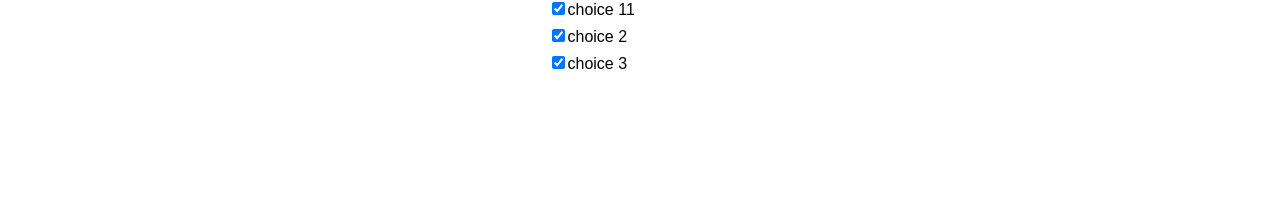
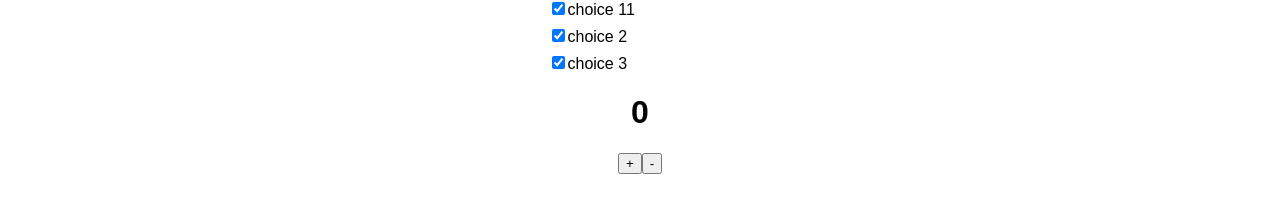
Before and after one commit to drazewski/redux-course, a React (Create React App) app: page / in a window 1280 px wide. Shown: the part 229-442 px from the top of the page. Built offline with nearby package versions, Linux system fonts and the light colour scheme.

Commit message:
click counter

```diff
--- a/src/App.js
+++ b/src/App.js
@@ -4,27 +4,25 @@ import { connect } from "react-redux";
 import './App.css';
 import TodoForm from './components/TodoForm';
 import TodoList from './components/TodoList';
+import Counter from './components/Counter';
 //import { bindActionCreators } from 'redux'
 import {updateCurrent} from "./reducers/todo.js";
 //import Users from './components/Users';
+import store from './store';
 
 class App extends Component {
   constructor() {
     super();
-    //this.state = { text: 'Not clicked!' };
   }
 
-  // onButtonClick() {
-  //   this.setState({ text: 'Clicked!' });
-  // }
+
   render() {
+
     return (
       <div className="App">
         <header className="App-header">
           <img src={logo} className="App-logo" alt="logo" />
           <h1 className="App-title">Welcome to React</h1>
-       {// <p onClick={this.onButtonClick.bind(this)}>{this.state.text}</p>
-       }
         </header>
         <div className="wrapper">
           <div className="todo-points">
@@ -33,7 +31,13 @@ class App extends Component {
               <TodoList todosListProps={this.props.todo.todos}/>
             </form>
           </div>
-          <div id="info" className={console.log(this.props)}></div>
+          <div id="info" >
+          <Counter
+          value={store.getState().counter.clickCounter}
+          onIncrement={() => store.dispatch({type: 'INCREMENT'})}
+          onDecrement={() => store.dispatch({type: 'DECREMENT'})}
+          />
+          </div>
         </div>
       </div>
     );
--- /dev/null
+++ b/src/actions/counterAction.js
@@ -0,0 +1,15 @@
+export const INCREMENT = 'INCREMENT'
+
+export const DECREMENT = 'DECREMENT'
+
+export function increment() {
+  return {
+    type: INCREMENT
+  }
+}
+
+export function decrement() {
+  return {
+    type: DECREMENT
+  }
+}
--- /dev/null
+++ b/src/components/Counter.js
@@ -0,0 +1,17 @@
+import React, { Component } from 'react';
+
+class Counter extends Component {
+	constructor() {
+		super();
+  }
+  render() {
+    return(
+      <div>
+        <h1 style={console.log(this.props.value)}>{this.props.value}</h1>
+        <button onClick={this.props.onIncrement}>+</button>
+        <button onClick={this.props.onDecrement}>-</button>
+      </div>
+    );
+  }
+}
+export default Counter;
--- a/src/index.js
+++ b/src/index.js
@@ -2,6 +2,7 @@ import React from 'react';
 import ReactDOM from 'react-dom';
 import './index.css';
 import App from './App';
+import Counter from './components/Counter';
 import {Provider} from 'react-redux';
 import registerServiceWorker from './registerServiceWorker';
 import store from "./store";
@@ -13,4 +14,5 @@ ReactDOM.render(
  document.getElementById('root')
  );
 
+
 registerServiceWorker();
--- a/src/reducers.js
+++ b/src/reducers.js
@@ -1,14 +1,16 @@
 import { combineReducers } from 'redux';
 import todo from './reducers/todo';
 import click from './reducers/click';
+import counter from './reducers/counterReducer';
 
 
 /**
  * Turns different reducing functions into a single reducing function
  */
-const AppReducer = combineReducers({
+const Reducers = combineReducers({
   todo,
-  click
+  click,
+  counter
 });
 //console.log()
-export default AppReducer;
+export default Reducers;
--- a/src/reducers/click.js
+++ b/src/reducers/click.js
@@ -1,7 +1,7 @@
 import { CLICKED, NOT_CLICKED } from '../actions/clickAction';
 
 const clickEvent = (state = {
-  clicked: true,
+    clicked: false,
 }, action) => {
   switch (action.type) {
     case CLICKED:
--- /dev/null
+++ b/src/reducers/counterReducer.js
@@ -0,0 +1,19 @@
+import {INCREMENT, DECREMENT} from '../actions/counterAction';
+const counter = ( counter = {clickCounter: 0}, action ) => {
+	switch (action.type) {
+		case "INCREMENT":
+    return {
+        ...counter,
+        clickCounter: counter.clickCounter + 1
+      };
+    case "DECREMENT":
+      return {
+        ...counter,
+        clickCounter: counter.clickCounter - 1
+      };
+		default:
+			return counter;
+	}
+}
+
+export default counter;
--- a/src/store.js
+++ b/src/store.js
@@ -1,4 +1,4 @@
 import {createStore} from 'redux'
-import reducer from './reducers'
+import Reducers from './reducers'
 
-export default createStore(reducer, window.__REDUX_DEVTOOLS_EXTENSION__ && window.__REDUX_DEVTOOLS_EXTENSION__());
+export default createStore(Reducers, window.__REDUX_DEVTOOLS_EXTENSION__ && window.__REDUX_DEVTOOLS_EXTENSION__());
```
